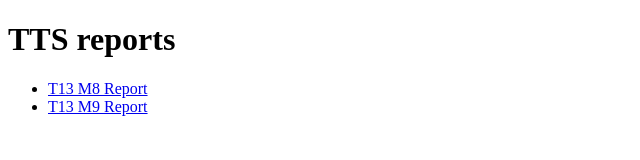
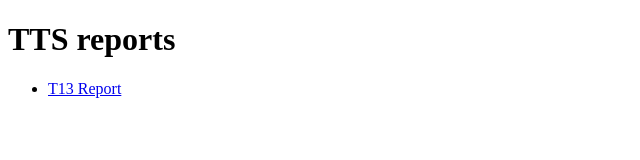
Before and after one commit to cadia-lvl/cadia-lvl.github.io, a plain HTML site: page TTS-evaluation/index.html in a window 1280 px wide. Shown: the whole page, without its empty margins (0-640 px from the left). Drawn offline with Linux system fonts and the light colour scheme.

Commit message:
renaming

```diff
--- a/M9-TTS-evaluation/index.html
+++ b/TTS-evaluation/index.html
@@ -10,14 +10,9 @@
         <div>
             <ul>
                 <li>
-                    <a href="./m8-t13-report.html">T13 M8 Report</a>
-                </li>
-                <li>
-                    <a href="./m9-t13-report.html">T13 M9 Report</a>
+                    <a href="./m8-t13-report.html">T13 Report</a>
                 </li>
             </ul>
         </div>
-
-
     </body>
 </html>
```
Also changed, not shown: TTS-evaluation/m8-t13-report.html (renamed from M9-TTS-evaluation/m8-t13-report.html, +1 -1 lines), TTS-evaluation/img/models.png (renamed from M9-TTS-evaluation/img/models.png), TTS-evaluation/img/table-models.png (renamed from M9-TTS-evaluation/img/table-models.png), TTS-evaluation/img/table-voices.png (renamed from M9-TTS-evaluation/img/table-voices.png), TTS-evaluation/img/voices.png (renamed from M9-TTS-evaluation/img/voices.png), TTS-evaluation/m9-t13-report.html (renamed from M9-TTS-evaluation/m9-t13-report.html), 8 other files.
